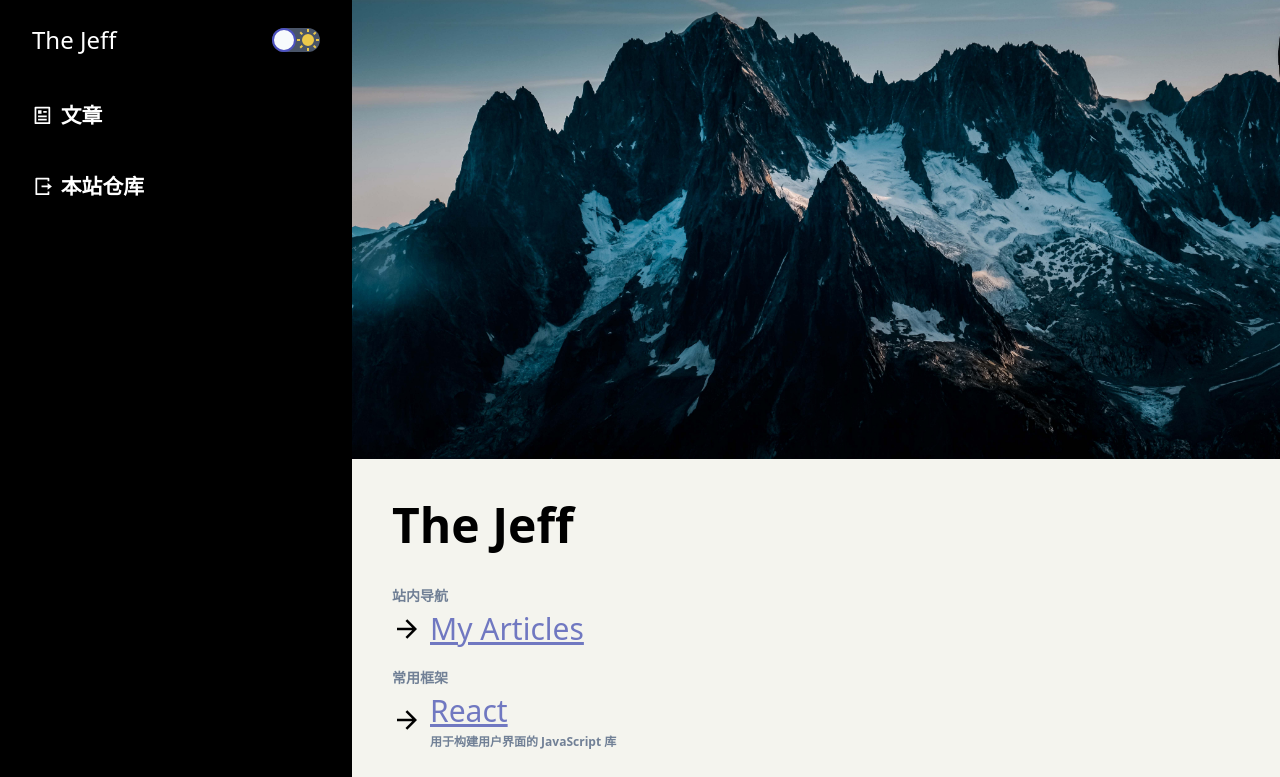
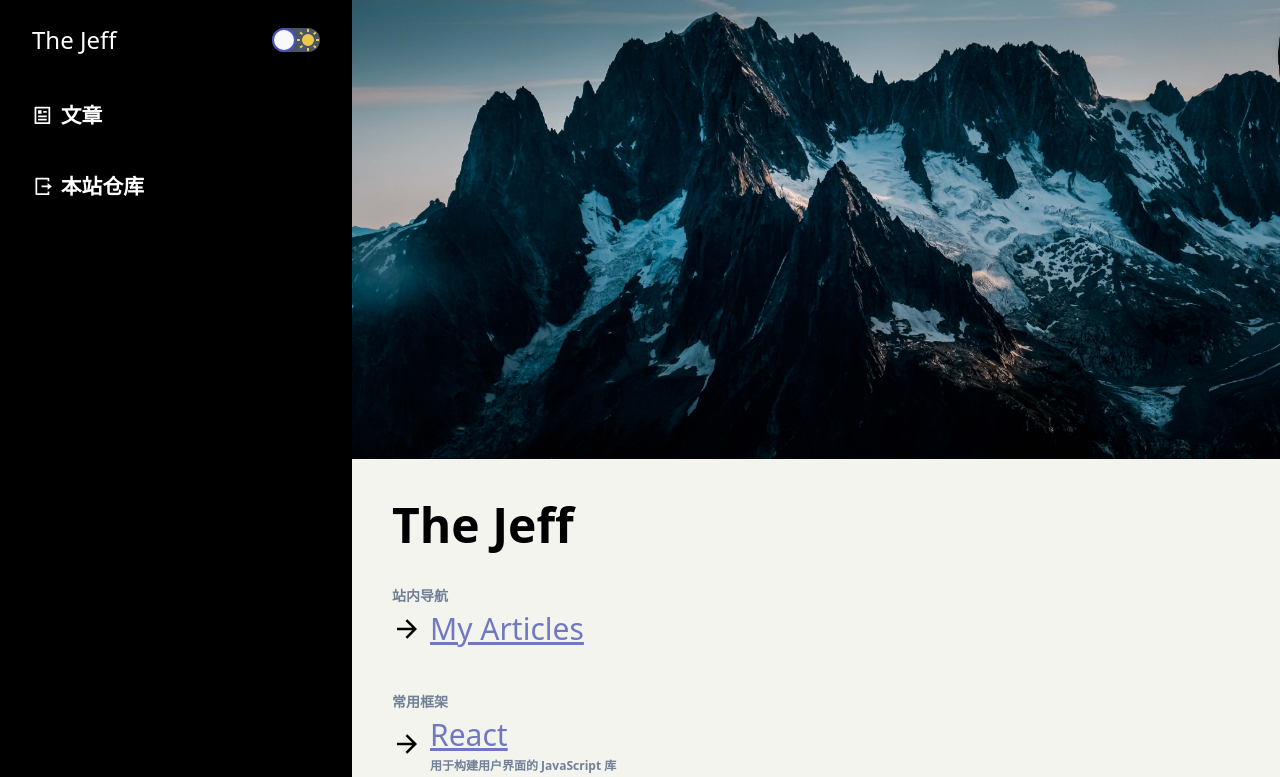
Before and after one commit to jeffchong922/next-website, a Next.js app: page / in a window 1280 px wide. Shown: the top 777 px of the page. Built offline with nearby package versions, Linux system fonts and the light colour scheme.

Commit message:
修改样式

```diff
--- a/components/ArticlePage/ArticleList.tsx
+++ b/components/ArticlePage/ArticleList.tsx
@@ -25,7 +25,7 @@ const ArticleList: React.VFC<ArticleListProps> = ({
             {/* 遍历每一个文章信息 */}
             {
               articleList.map(article => (
-                <li key={article.id} className='flex flex-col text-2xl lg:text-3xl pb-4'>
+                <li key={article.id} className='flex flex-col text-2xl lg:text-3xl pb-6 lg:pb-12'>
                   {/* 链接 */}
                   <CommonLink href={`/articles/${article.id}`}>{article.title}</CommonLink>
                   {/* 描述 */}
--- a/components/HomePage/DescBlock.tsx
+++ b/components/HomePage/DescBlock.tsx
@@ -1,13 +1,15 @@
 export interface DescBlockProps {
   title: string
+  className: string
 }
 
 const DescBlock: React.FC<DescBlockProps> = ({
   title,
-  children
+  children,
+  className
 }) => {
   return (
-    <div>
+    <div className={className ? className : ''}>
       <h3 className='text-sm uppercase font-bold text-gray-600'>{title}</h3>
       <div>
         {children}
--- a/pages/index.tsx
+++ b/pages/index.tsx
@@ -28,7 +28,7 @@ export default function Home ({ links }: InferGetStaticPropsType<typeof getStati
     <Layout title='The Jeff'>
       {
         links.map(link => (
-          <DescBlock key={link.title} title={link.title}>
+          <DescBlock key={link.title} title={link.title} className='pb-6'>
             <NavLinks className='text-2xl lg:text-3xl' hrefList={link.links}/>
           </DescBlock>
         ))
```
